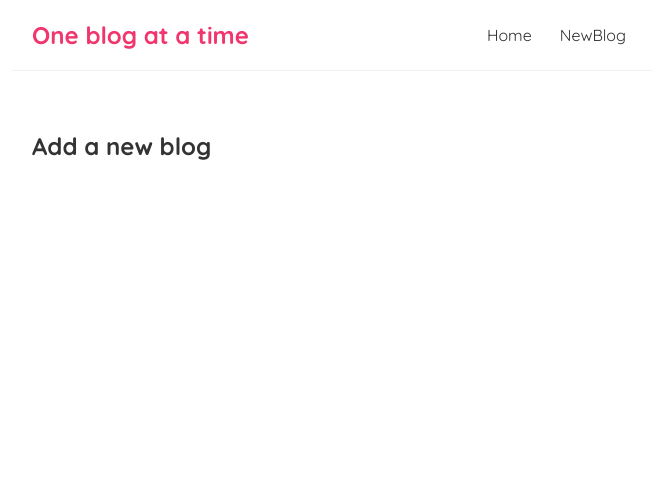
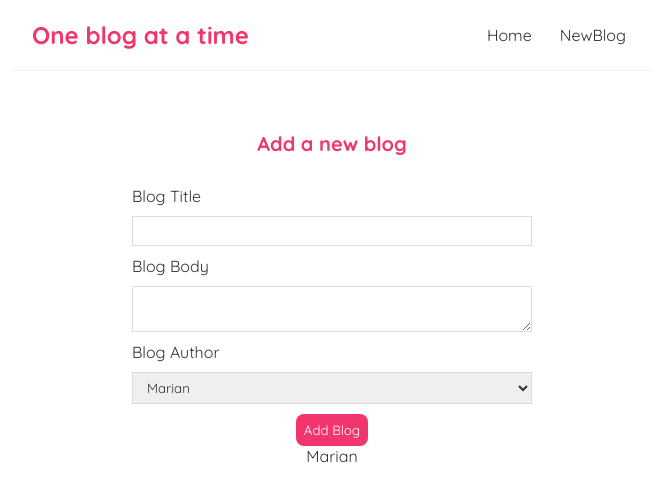
Before and after one commit to Ilie1985/ListofBlogs, a React app in the folder blog/: page /create in a window 1280 px wide. Shown: the whole page, without its empty margins (308-964 px from the left). Built offline with nearby package versions, Linux system fonts and the light colour scheme.

Commit message:
delete request

```diff
--- a/blog/src/BlogDetails/blogDetails.js
+++ b/blog/src/BlogDetails/blogDetails.js
@@ -1,14 +1,24 @@
 import { useParams } from "react-router-dom";
 import useFetch from "../UseFetch/useFetch";
+import { useHistory } from "react-router-dom";
 
 const BlogDetails = () => {
   const { id } = useParams();
+  const history = useHistory();
   const {
     data: blog,
     error,
     isPending,
   } = useFetch("http://localhost:8000/blogs/" + id);
 
+  const handleClick = () => {
+    fetch("http://localhost:8000/blogs/" + blog.id, {
+      method: "DELETE"
+
+    }).then(() => {
+      history.push("/");
+    });
+  };
   return (
     <div className="blog-details">
       {isPending && <div> Loading...</div>}
@@ -18,6 +28,7 @@ const BlogDetails = () => {
           <h2>{blog.title}</h2>
           <p> Written by {blog.author}</p>
           <div>{blog.body}</div>
+          <button onClick={handleClick}>Delete</button>
         </article>
       )}
     </div>
--- a/blog/src/Create/create.js
+++ b/blog/src/Create/create.js
@@ -1,9 +1,60 @@
 import React from "react";
+import { useState } from "react";
+import { useHistory } from "react-router-dom";
 
 const Create = () => {
+  const [title, setTitle] = useState("");
+  const [body, setBody] = useState("");
+  const [author, setAuthor] = useState("Marian");
+  const [isPending, setIsPending] = useState(false);
+  const history = useHistory();
+
+  const handleSubmit = (e) => {
+    e.preventDefault();
+    const blog = { title, body, author };
+
+    setIsPending(true);
+
+    fetch("http://localhost:8000/blogs", {
+      method: "POST",
+      headers: { "Content-type": "application/json" },
+      body: JSON.stringify(blog),
+    }).then(() => {
+      console.log("new blog added");
+      setIsPending(false);
+      // history.go(-1);
+      history.push("/")
+    });
+  };
+
   return (
     <div className="create">
       <h2>Add a new blog</h2>
+      <form onSubmit={handleSubmit}>
+        <label>Blog Title</label>
+        <input
+          type="text"
+          required
+          value={title}
+          onChange={(e) => setTitle(e.target.value)}
+        />
+        <label>Blog Body</label>
+        <textarea
+          required
+          value={body}
+          onChange={(e) => setBody(e.target.value)}
+        ></textarea>
+        <label>Blog Author</label>
+        <select value={author} onChange={(e) => setAuthor(e.target.value)}>
+          <option value="Marian">Marian</option>
+          <option value="Andreea">Andreea</option>
+        </select>
+        {!isPending && <button>Add Blog</button>}
+        {isPending && <button disabled>Adding Blog...</button>}
+        <p>{title}</p>
+        <p>{body}</p>
+        <p>{author}</p>
+      </form>
     </div>
   );
 };
--- a/blog/src/index.css
+++ b/blog/src/index.css
@@ -67,3 +67,34 @@
   border-radius: 8px;
   cursor: pointer;
 }
+/* create new blog form */
+.create {
+  max-width: 400px;
+  margin: 0 auto;
+  text-align: center;
+}
+.create label {
+  text-align: left;
+  display: block;
+}
+.create h2 {
+  font-size: 20px;
+  color: #f1356d;
+  margin-bottom: 30px;
+}
+.create input, .create textarea, .create select {
+  width: 100%;
+  padding: 6px 10px;
+  margin: 10px 0;
+  border: 1px solid #ddd;
+  box-sizing: border-box;
+  display: block;
+}
+.create button {
+  background: #f1356d;
+  color: #fff;
+  border: 0;
+  padding: 8px;
+  border-radius: 8px;
+  cursor: pointer;
+}
```
Also changed, not shown: blog/data/db.json (+0 -2 lines).
